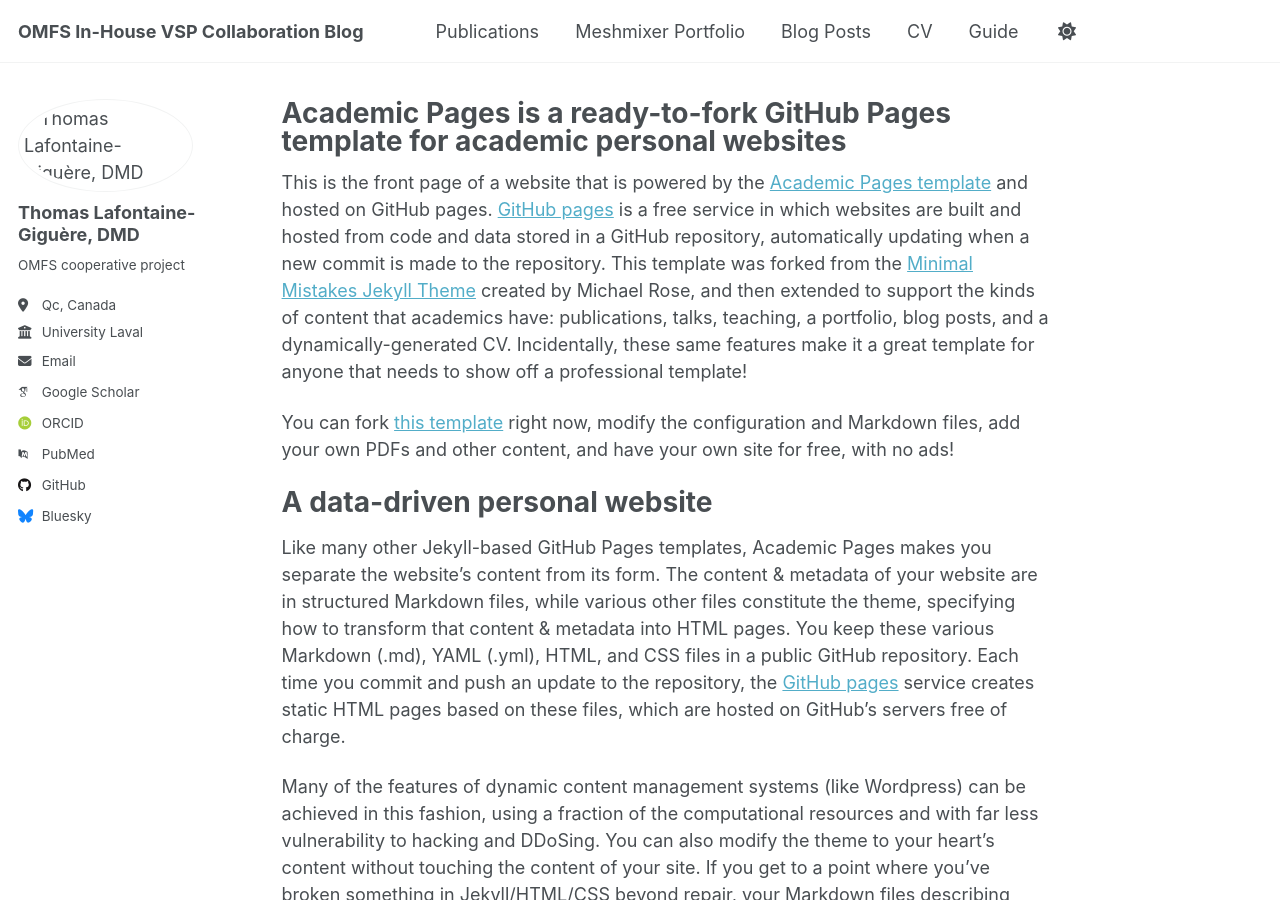
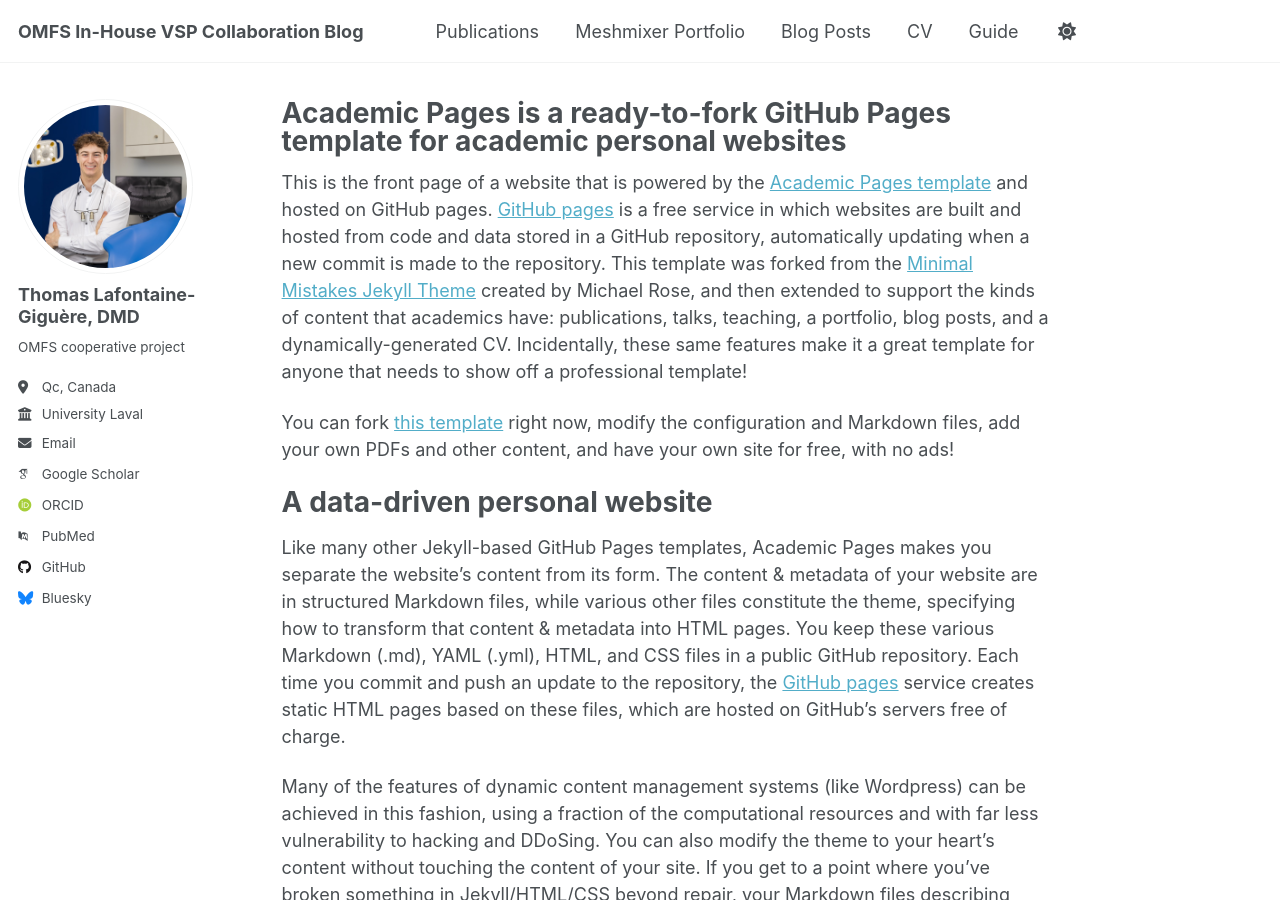
Before and after one commit to thomaslgiguere-tech/Meshmixer-project, a Jekyll site: the page built from _pages/about.md, in a window 1280 px wide and 900 px high. Built offline with Jekyll 4.4.1, drawn with Linux system fonts in a browser that asks for light colours; some web fonts are replaced; a script that is not in the unit is left out.

Commit message:
Update _config.yml

```diff
--- a/_config.yml
+++ b/_config.yml
@@ -22,7 +22,7 @@ repository               : "academicpages/academicpages.github.io"
 #               Additional customization can be done by editing /_includes/author-profile.html
 author:
   # Biographic information
-  avatar           : "/images/profile.png"   # leading slash is important
+  avatar           : "profile.png"   # leading slash is important
   name             : "Thomas Lafontaine-Giguère, DMD"
   pronouns         : # example: "she/her"
   bio              : "OMFS cooperative project"
```
